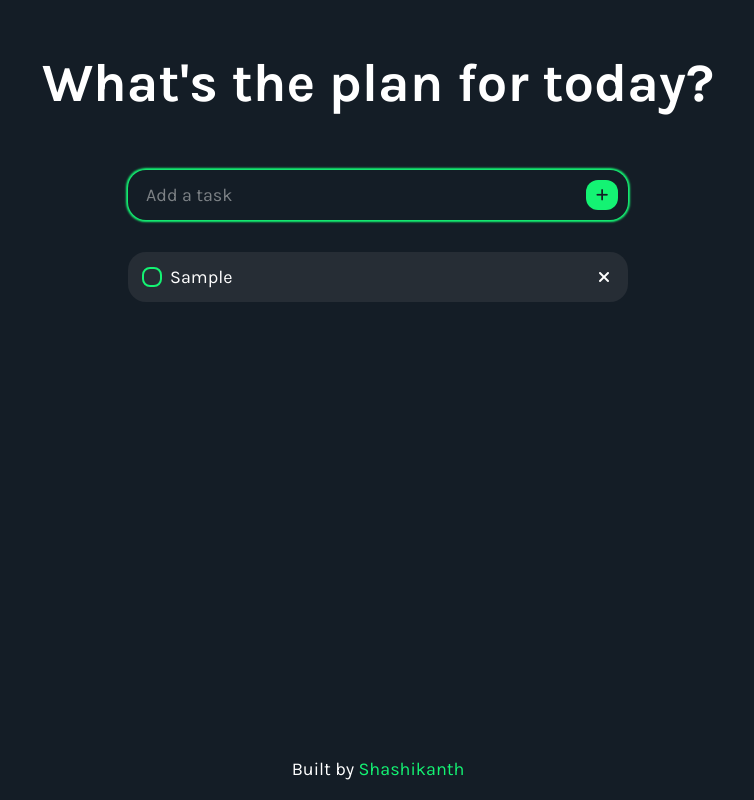
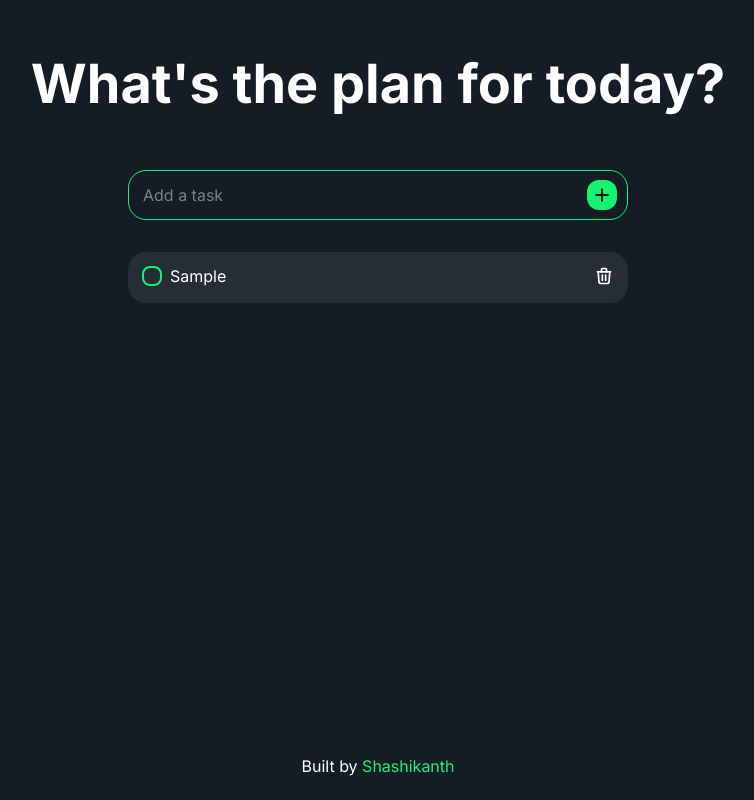
Before and after one commit to shashiirk/todos, a React (Create React App) app: page / in a window 1280 px wide. Both pictures are taken after typing "Sample" into the empty fields and a click on the button 864 px from the left and 194 px from the top of the page. Shown: the whole page, without its empty margins (262-1016 px from the left). Built offline with nearby package versions, Linux system fonts and the light colour scheme.

Commit message:
added edit feature

```diff
--- a/public/index.html
+++ b/public/index.html
@@ -21,22 +21,13 @@
     <link rel="icon" href="%PUBLIC_URL%/favicon.ico" />
     <link rel="apple-touch-icon" href="%PUBLIC_URL%/logo192.png" />
     <link rel="manifest" href="%PUBLIC_URL%/manifest.json" />
-    <link rel="preconnect" href="https://fonts.gstatic.com" />
+    <link rel="preconnect" href="https://fonts.googleapis.com" />
+    <link rel="preconnect" href="https://fonts.gstatic.com" crossorigin />
     <link
-      href="https://fonts.googleapis.com/css2?family=Karla:wght@300;400;500;600;700&display=swap"
+      href="https://fonts.googleapis.com/css2?family=Inter:wght@300;400;500;600;700&display=swap"
       rel="stylesheet"
     />
-    <link
-      rel="stylesheet"
-      href="https://use.fontawesome.com/releases/v5.15.3/css/all.css"
-      integrity="sha384-SZXxX4whJ79/gErwcOYf+zWLeJdY/qpuqC4cAa9rOGUstPomtqpuNWT9wdPEn2fk"
-      crossorigin="anonymous"
-    />
     <title>Todos</title>
-    <script
-      src="https://kit.fontawesome.com/983ef0aece.js"
-      crossorigin="anonymous"
-    ></script>
   </head>
   <body>
     <noscript>You need to enable JavaScript to run this app.</noscript>
--- a/src/App.css
+++ b/src/App.css
@@ -1,5 +1,5 @@
 .outer-container {
-  min-height: calc(100vh - 62px);
+  min-height: calc(100vh - 68px);
   max-width: 800px;
   width: 100%;
   padding: 14px;
--- a/src/App.js
+++ b/src/App.js
@@ -37,13 +37,27 @@ const App = () => {
     });
   };
 
-  const updateTaskHandler = (taskId) => {
+  const updateTaskStatusHandler = (taskId) => {
     setTasksList((prevTasks) => {
       const taskIndex = prevTasks.findIndex((task) => task.id === taskId);
       const existingTask = prevTasks[taskIndex];
       const updatedTask = {
         ...existingTask,
         status: !existingTask.status,
+      };
+      const updatedTasksList = [...prevTasks];
+      updatedTasksList[taskIndex] = updatedTask;
+      return updatedTasksList;
+    });
+  };
+
+  const updateTaskTitleHandler = (taskId, taskTitle) => {
+    setTasksList((prevTasks) => {
+      const taskIndex = prevTasks.findIndex((task) => task.id === taskId);
+      const existingTask = prevTasks[taskIndex];
+      const updatedTask = {
+        ...existingTask,
+        title: taskTitle,
       };
       const updatedTasksList = [...prevTasks];
       updatedTasksList[taskIndex] = updatedTask;
@@ -60,7 +74,8 @@ const App = () => {
           <TasksList
             items={tasksList}
             onDeleteTask={deleteTaskHandler}
-            onUpdateTask={updateTaskHandler}
+            onUpdateTaskStatus={updateTaskStatusHandler}
+            onUpdateTaskTitle={updateTaskTitleHandler}
           />
         </div>
       </div>
--- a/src/components/Checkbox/Checkbox.js
+++ b/src/components/Checkbox/Checkbox.js
@@ -8,7 +8,21 @@ const Checkbox = (props) => {
       )}
       {props.status && (
         <button onClick={props.onClick} className={styles.cbButton2}>
-          <i className="fas fa-check"></i>
+          <svg
+            xmlns="http://www.w3.org/2000/svg"
+            className="icon icon-tabler icon-tabler-check"
+            width="20"
+            height="20"
+            viewBox="0 0 24 24"
+            strokeWidth="3"
+            stroke="currentColor"
+            fill="none"
+            strokeLinecap="round"
+            strokeLinejoin="round"
+          >
+            <path stroke="none" d="M0 0h24v24H0z" fill="none" />
+            <path d="M5 12l5 5l10 -10" />
+          </svg>
         </button>
       )}
     </>
--- a/src/components/Footer/Footer.module.css
+++ b/src/components/Footer/Footer.module.css
@@ -1,7 +1,6 @@
 .footer {
-  font-size: 18px;
   text-align: center;
-  padding: 20px 14px;
+  padding: 24px 16px;
 }
 
 .footer a {
--- a/src/components/Task/Task.js
+++ b/src/components/Task/Task.js
@@ -1,24 +1,69 @@
-import { useState } from 'react';
+import { useEffect, useRef, useState } from 'react';
 import Checkbox from '../Checkbox/Checkbox';
 import styles from './Task.module.css';
 
 const Task = (props) => {
   const [status, setStatus] = useState(props.task.status);
+  const [taskTitle, setTaskTitle] = useState(props.task.title);
+  const textareaRef = useRef();
+
+  useEffect(() => {
+    textareaRef.current.style.height = '0px';
+    textareaRef.current.style.height = textareaRef.current.scrollHeight + 'px';
+  }, []);
 
   const updateStatusHandler = () => {
     setStatus((prevState) => !prevState);
-    props.onUpdate(props.id);
+    props.onUpdateStatus(props.id);
+  };
+
+  const textareaHandler = (ev) => {
+    textareaRef.current.style.height = '0px';
+    textareaRef.current.style.height = textareaRef.current.scrollHeight + 'px';
+    setTaskTitle(ev.target.value);
+  };
+
+  const submitTaskHandler = () => {
+    if (taskTitle.trim() === '') {
+      props.onDelete(props.id);
+    } else {
+      props.onUpdateTitle(props.id, taskTitle);
+    }
   };
 
   return (
     <li className={`${styles.task} ${status ? styles.checked : ''}`}>
       <Checkbox status={status} onClick={updateStatusHandler} />
-      <p>{props.task.title}</p>
+      <textarea
+        ref={textareaRef}
+        onChange={textareaHandler}
+        onBlur={submitTaskHandler}
+        value={taskTitle}
+        {...(status ? { disabled: true } : {})}
+      />
       <button
         className={styles.delete}
         onClick={() => props.onDelete(props.id)}
       >
-        <i className="fas fa-times"></i>
+        <svg
+          xmlns="http://www.w3.org/2000/svg"
+          className="icon icon-tabler icon-tabler-trash"
+          width="20"
+          height="20"
+          viewBox="0 0 24 24"
+          strokeWidth="2"
+          stroke="currentColor"
+          fill="none"
+          strokeLinecap="round"
+          strokeLinejoin="round"
+        >
+          <path stroke="none" d="M0 0h24v24H0z" fill="none" />
+          <line x1="4" y1="7" x2="20" y2="7" />
+          <line x1="10" y1="11" x2="10" y2="17" />
+          <line x1="14" y1="11" x2="14" y2="17" />
+          <path d="M5 7l1 12a2 2 0 0 0 2 2h8a2 2 0 0 0 2 -2l1 -12" />
+          <path d="M9 7v-3a1 1 0 0 1 1 -1h4a1 1 0 0 1 1 1v3" />
+        </svg>
       </button>
     </li>
   );
--- a/src/components/Task/Task.module.css
+++ b/src/components/Task/Task.module.css
@@ -2,14 +2,28 @@
   background-color: #262d35;
   padding: 14px;
   border-radius: 18px;
-  font-size: 18px;
   margin-bottom: 10px;
   display: flex;
-  justify-content: flex-start;
-  align-items: center;
+  justify-content: space-between;
+  align-items: flex-start;
 }
 
-.task.checked p {
+.task textarea {
+  background-color: #262d35;
+  color: white;
+  margin-right: 4px;
+  flex: 1;
+  font: inherit;
+  padding-right: 12px;
+  height: 0px;
+  min-height: 20px;
+  overflow-y: hidden;
+  border: none;
+  outline: none;
+  resize: none;
+}
+
+.task.checked textarea {
   text-decoration: line-through 1px #7c8185 solid;
   color: #7c8185;
 }
@@ -20,16 +34,6 @@
   border-radius: 50%;
   border: none;
   outline: none;
-  margin-left: auto;
   cursor: pointer;
-  display: flex;
-  justify-content: center;
-  align-items: center;
+  align-self: center;
 }
-
-.task .delete i {
-  display: block;
-  border-radius: 50%;
-  font-size: 16px;
-  padding: 2px 4px;
-}
--- a/src/components/TasksList/TasksList.js
+++ b/src/components/TasksList/TasksList.js
@@ -10,7 +10,8 @@ const TasksList = (props) => {
           id={task.id}
           task={task}
           onDelete={props.onDeleteTask}
-          onUpdate={props.onUpdateTask}
+          onUpdateStatus={props.onUpdateTaskStatus}
+          onUpdateTitle={props.onUpdateTaskTitle}
         />
       ))}
     </ul>
--- a/src/components/UserInput/UserInput.js
+++ b/src/components/UserInput/UserInput.js
@@ -34,7 +34,22 @@ const UserInput = (props) => {
           value={userInput}
         />
         <button type="submit">
-          <i className="fas fa-plus"></i>
+          <svg
+            xmlns="http://www.w3.org/2000/svg"
+            className="icon icon-tabler icon-tabler-plus"
+            width="20"
+            height="20"
+            viewBox="0 0 24 24"
+            strokeWidth="2.5"
+            stroke="currentColor"
+            fill="none"
+            strokeLinecap="round"
+            strokeLinejoin="round"
+          >
+            <path stroke="none" d="M0 0h24v24H0z" fill="none" />
+            <line x1="12" y1="5" x2="12" y2="19" />
+            <line x1="5" y1="12" x2="19" y2="12" />
+          </svg>
         </button>
       </div>
     </form>
--- a/src/components/UserInput/UserInput.module.css
+++ b/src/components/UserInput/UserInput.module.css
@@ -9,18 +9,16 @@
   align-items: center;
   padding: 0 10px;
   border-radius: 18px;
-  box-shadow: 0 0 2px rgba(255, 255, 255, 0.4);
+  border: 1px #4f5355 solid;
 }
 
 .inputBox button {
   border-radius: 12px;
   border: none;
   outline: none;
-  width: 34px;
-  height: 30px;
-  font-size: 14px;
   background-color: #14f373;
   color: #141d26;
+  padding: 5px;
   display: flex;
   justify-content: center;
   align-items: center;
@@ -30,12 +28,12 @@
 .inputBox input {
   background-color: transparent;
   font: inherit;
-  font-size: 18px;
+  font-size: 16px;
   color: inherit;
   border: none;
   outline: none;
   width: 100%;
-  padding: 14px 0 14px 8px;
+  padding: 14px 0 14px 4px;
 }
 
 .inputBox input::placeholder {
@@ -43,5 +41,5 @@
 }
 
 .form:focus-within .inputBox {
-  box-shadow: 0 0 2px 2px #14f373;
+  border: 1px #14f373 solid;
 }
--- a/src/index.css
+++ b/src/index.css
@@ -5,7 +5,7 @@
 }
 
 body {
-  font-family: 'Karla', sans-serif;
+  font-family: 'Inter', sans-serif;
   background-color: #141d26;
   color: white;
   min-height: 100vh;
```
